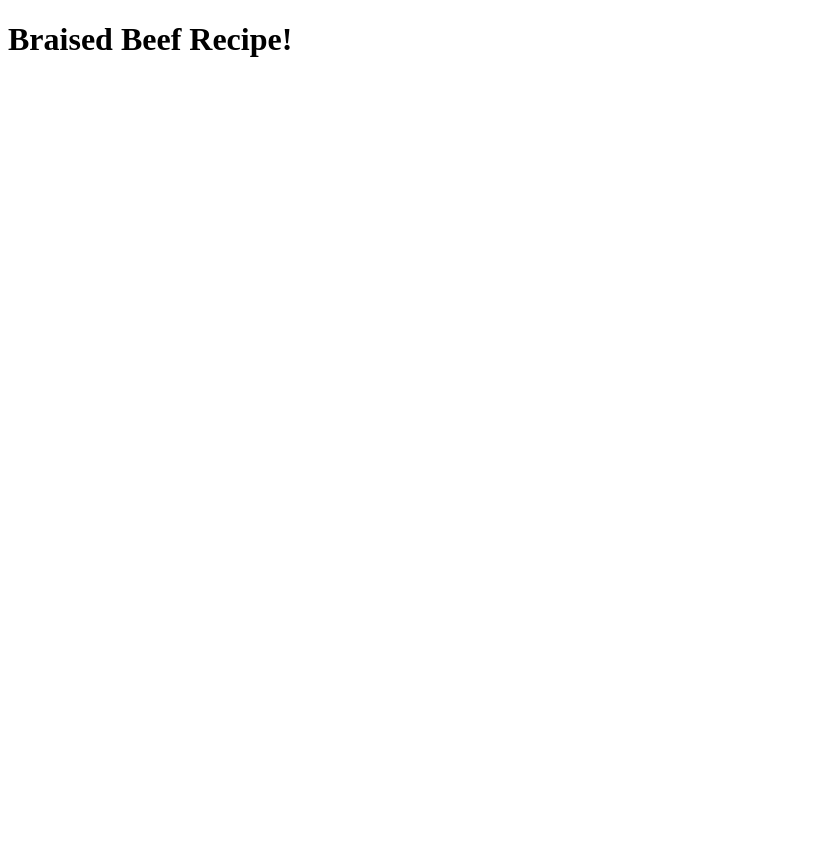
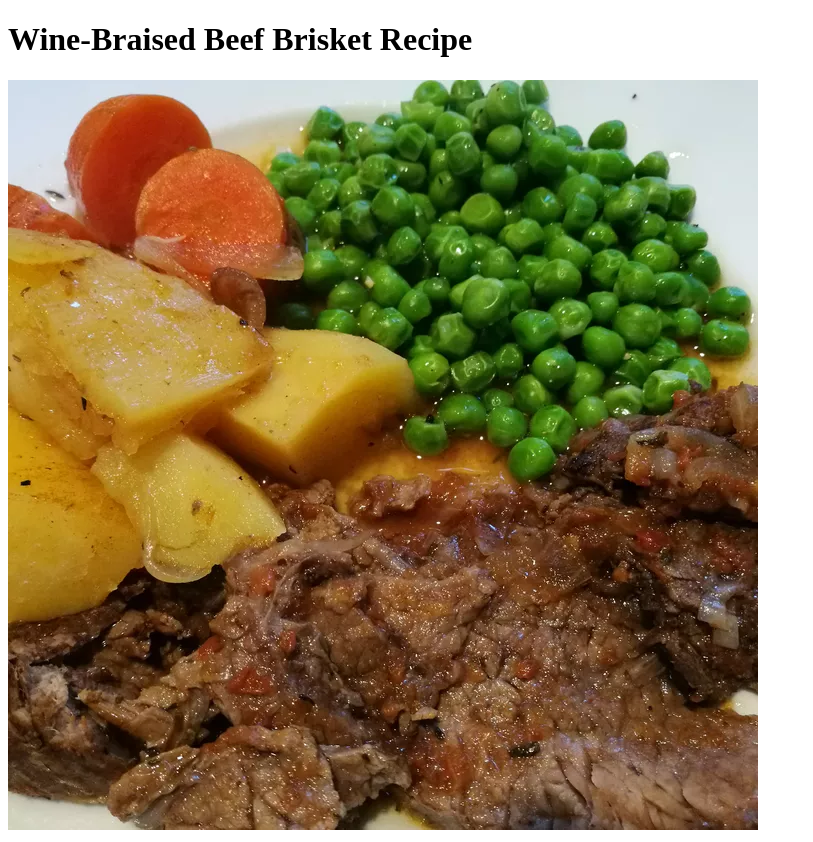
Before and after one commit to Funkiesol/odin-recipes, a plain HTML site: page recipes/beef.html in a window 1280 px wide. Shown: the whole page, without its empty margins (0-813 px from the left). Before the commit the page ends 800 px from the top, so only its background shows below. Drawn offline with Linux system fonts and the light colour scheme.

Commit message:
Add new images directory to store recipe images and image in beef.html

```diff
--- a/recipes/beef.html
+++ b/recipes/beef.html
@@ -6,6 +6,7 @@
     <title>Document</title>
 </head>
 <body>
-    <h1>Braised Beef Recipe!</h1>
+    <h1>Wine-Braised Beef Brisket Recipe</h1>
+    <img src="../images/winebraisedbeef.jpg">
 </body>
 </html>
```
Also changed, not shown: images/winebraisedbeef.jpg (added).
